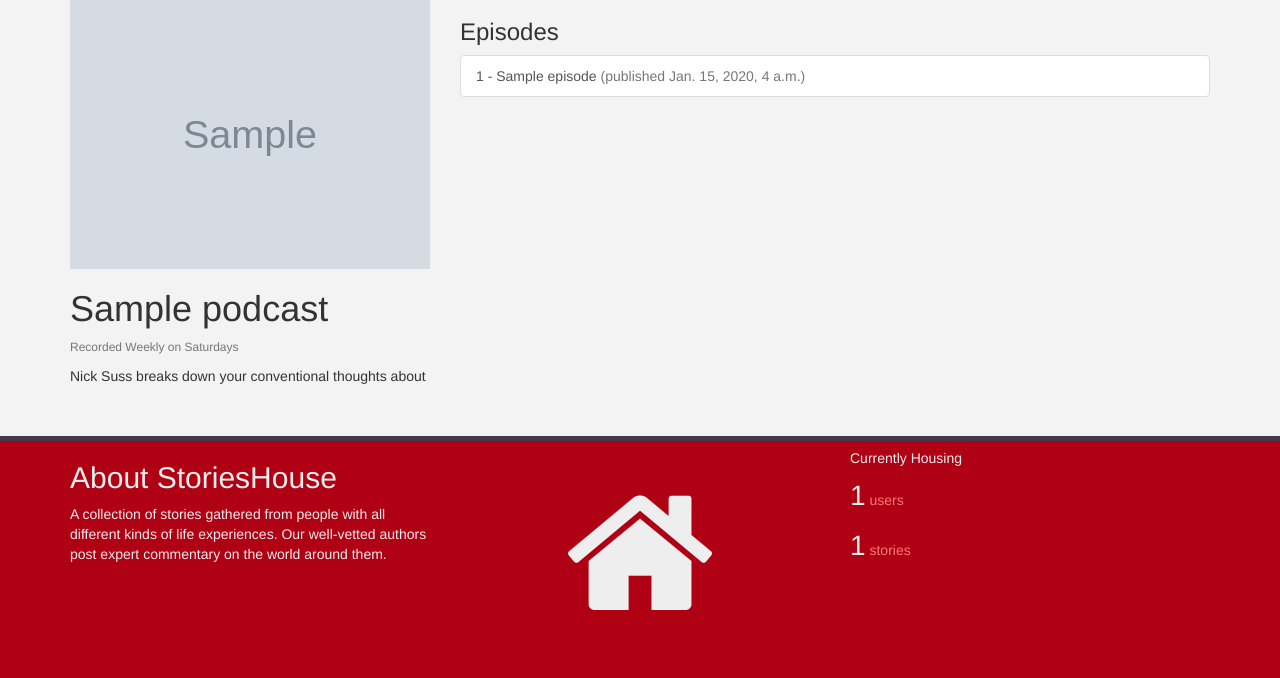
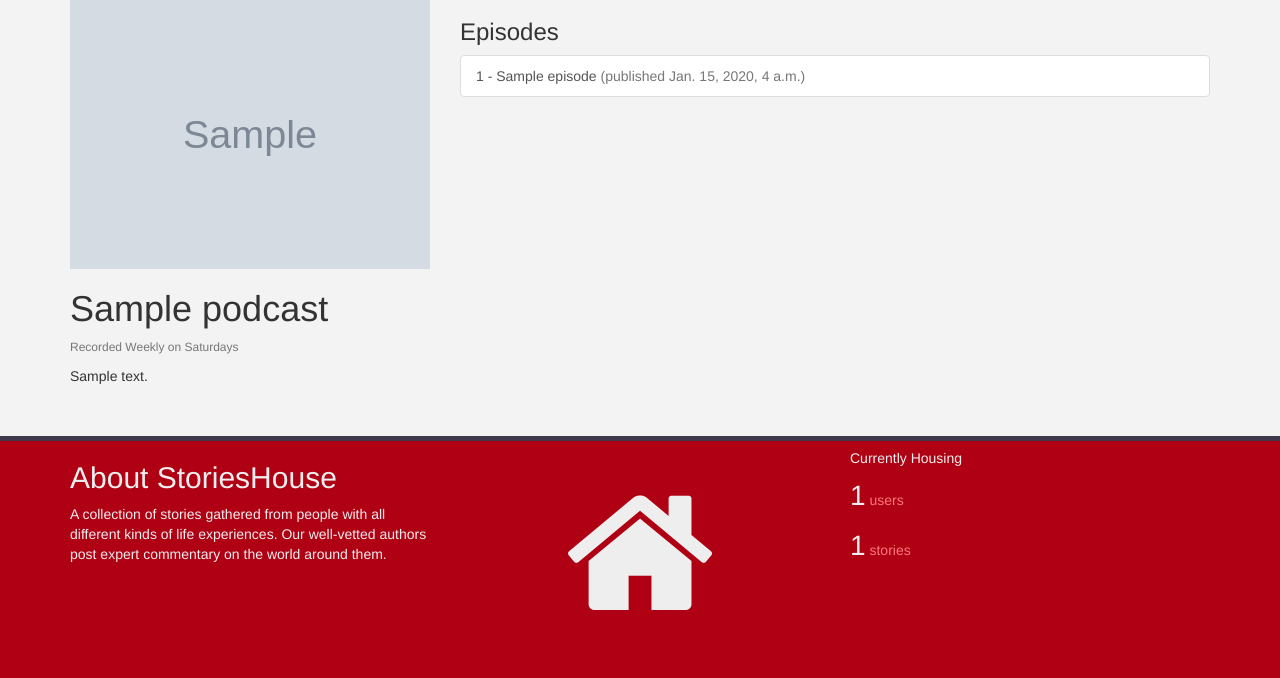
Before and after one commit to huntaub/storieshouse, a Django app: a page that uses storieshouse/templates/podcast/podcast_detail.html in a window 1280 px wide. Shown: the part 72-750 px from the top of the page. Run offline with Django 3.2, Linux system fonts and the light colour scheme; tables that the repository leaves empty hold one stand-in row (values such as "Sample post"); grey boxes marked "Sample" are stand-in pictures; parts of the project's set-up code (start-up, migrations or seed data) failed here and were passed over; some libraries are stand-ins or nearby versions.

Commit message:
Fixed Podcast Descriptions

```diff
--- a/storieshouse/templates/podcast/podcast_detail.html
+++ b/storieshouse/templates/podcast/podcast_detail.html
@@ -9,7 +9,7 @@
 			<img class="img-responsive" src="{{ object.image }}">
 			<h1>{{ object.name }}</h1>
 			<p class="muted" style="font-size: 12px;">Recorded Weekly on Saturdays</p>
-			<p>Nick Suss breaks down your conventional thoughts about </p>
+			<p>{{ object.description }}</p>
 			<!-- <a href="#" class="btn btn-block btn-default btn-sm"><i class="fa fa-music"></i> Subscribe on iTunes</a> -->
 			<br/>
 		</div>
```
